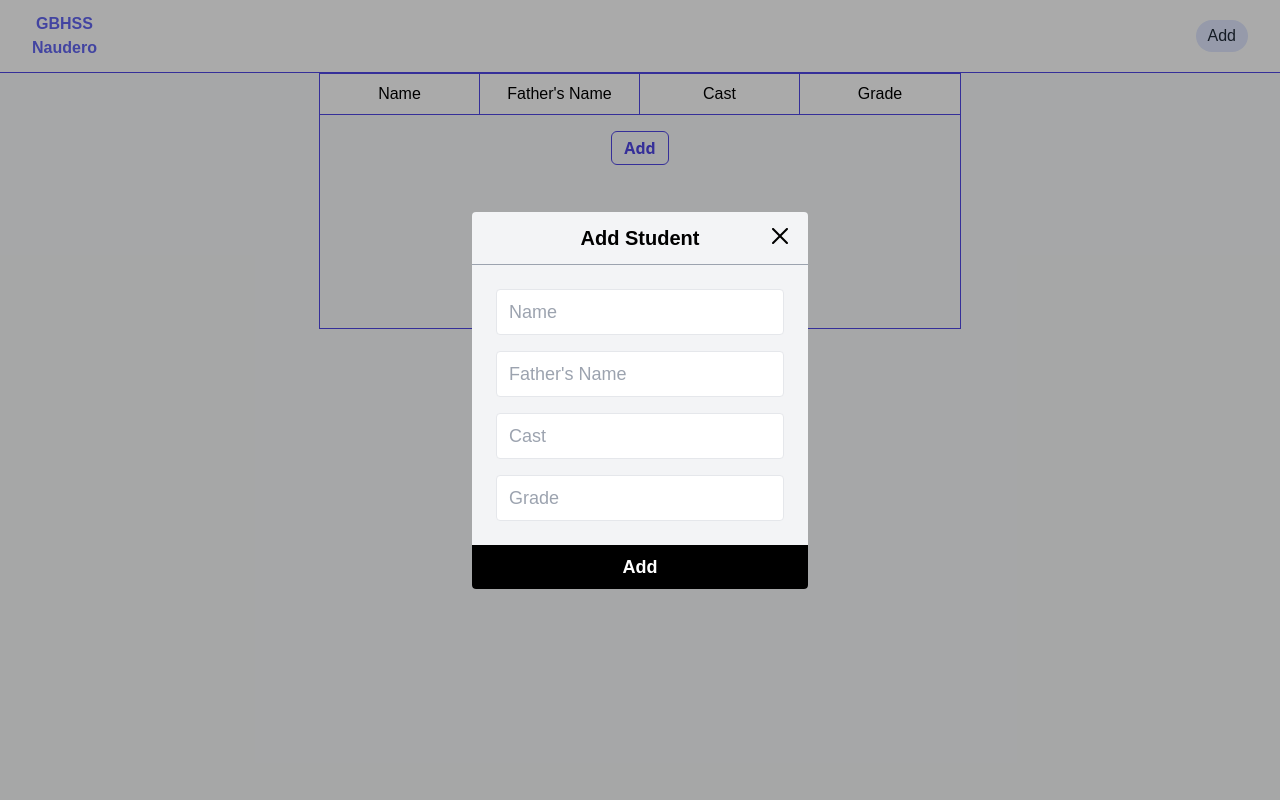
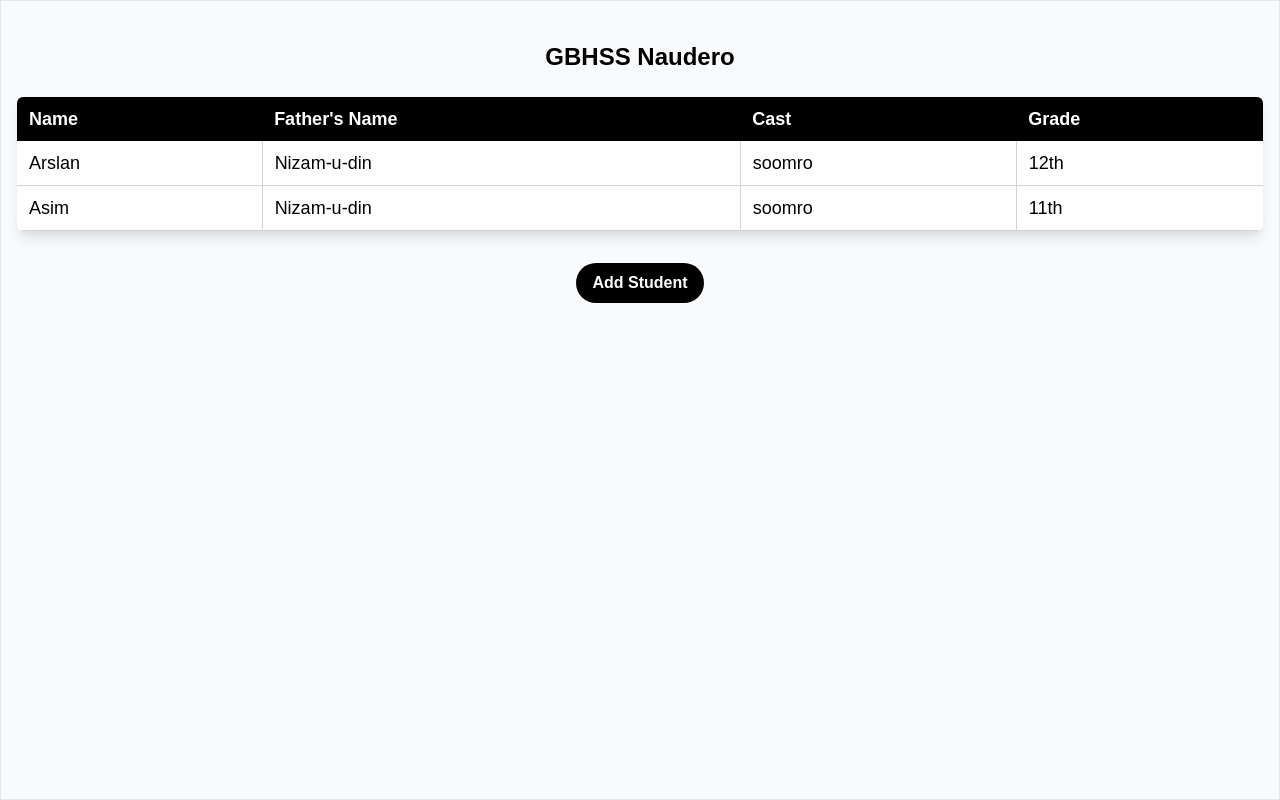
Before and after one commit to Arslan-Soomro/gbhssn-register, a React (Vite) app: page / in a window 1280 px wide. Built offline with nearby package versions, Linux system fonts and the light colour scheme; a web font is replaced by a local one.

Commit message:
Complete Functionality Of Adding a Student

```diff
--- a/index.html
+++ b/index.html
@@ -7,7 +7,7 @@
     <title>Vite App</title>
   </head>
   <body>
-    <div id="root"></div>
+    <div id="root" style="height: 100%;"></div>
     <script type="module" src="/src/main.jsx"></script>
   </body>
 </html>
--- a/src/App.jsx
+++ b/src/App.jsx
@@ -1,42 +1,51 @@
-import React, { useState } from 'react';
+import React, { useState } from "react";
 import Row from "./components/Row";
-import Modal from './components/Modal';
+import Modal from "./components/Modal";
 
 function App() {
+  const [showModal, setShowModal] = useState(false);
 
-  const [displayModal, setDisplayModal] = useState(true);
+  const [rowData, setRowData] = useState([
+    {name: 'Arslan', fname:'Nizam-u-din', cast: 'soomro', grade:'12th'},
+    {name: 'Asim', fname:'Nizam-u-din', cast: 'soomro', grade:'11th'}
+  ]);
 
-  function addClickHandler () {
-    if(displayModal){
-      setDisplayModal(false);
-    }else{
-      setDisplayModal(true);
+  function addClickHandler() {
+    if (showModal) {
+      setShowModal(false);
+    } else {
+      setShowModal(true);
     }
   }
 
 
+
   return (
     <div className="App h-full">
-      {displayModal ? <Modal toggleModal={addClickHandler} /> : null}
-
-      {/* Nav */}
-      <div className=" border-black flex items-center justify-between px-8 py-3 bg-white border-b border-indigo-600">
-        <div className="text-center font-poppins text-indigo-500">
-          <p className="font-bold">GBHSS</p>
-          <p className="font-bold">Naudero</p>
+      {showModal ? <Modal toggleModal={addClickHandler} allRecords={rowData} addRecord={setRowData} /> : null}
+      <div className="font-poppins border h-full flex flex-col items-center xs:px-4 py-4">
+        <h1 className="text-center font-bold text-2xl my-6">GBHSS Naudero</h1>
+        <div className="rounded-md container overflow-y-auto bg-white shadow-lg">
+          <table className="w-full">
+            <thead className="text-left text-white bg-black">
+              <tr>
+                <th className="px-3 py-2 text-xs xs:text-sm sm:text-lg">Name</th>
+                <th className="px-3 py-2 text-xs xs:text-sm sm:text-lg">Father's Name</th>
+                <th className="px-3 py-2 text-xs xs:text-sm sm:text-lg">Cast</th>
+                <th className="px-3 py-2 text-xs xs:text-sm sm:text-lg">Grade</th>
+              </tr>
+            </thead>
+            <tbody className="">
+              {rowData.map((data, i) => <Row key={i} name={data.name} fname={data.fname} cast={data.cast} grade={data.grade} />)}
+            </tbody>
+          </table>
         </div>
-        <button className="rounded-full text-gray-800 px-3 py-1 font-poppins bg-indigo-100 hover:bg-indigo-200">Add</button>
-      </div>
-
-      {/* Records */}
-      <div className="border border-indigo-600 mx-auto w-max h-64">
-        <div>
-          <Row name="Name" fname="Father's Name" cast="Cast" grade="Grade" />
-        </div>
-        <button className="block font-bold my-4 mx-auto border border-indigo-600 px-3 py-1 rounded-md text-indigo-600 hover:bg-indigo-600 hover:text-white" onClick={addClickHandler}>Add</button>
+        <button className="rounded-full mt-8 px-4 py-2 font-poppins font-bold text-white text-sm sm:text-base bg-black" onClick={addClickHandler}>
+          Add Student
+        </button>
       </div>
     </div>
-  )
+  );
 }
 
 export default App;
--- a/src/components/Modal.jsx
+++ b/src/components/Modal.jsx
@@ -15,7 +15,14 @@ const Modal = (props) => {
       castRef.current.value &&
       gradeRef.current.value
     ) {
-      console.log("Eligible");
+      const newRecord = {
+          name: nameRef.current.value,
+          fname: fnameRef.current.value,
+          cast: castRef.current.value,
+          grade: gradeRef.current.value
+      }
+      props.addRecord([...props.allRecords, newRecord ]);
+      props.toggleModal();
     }
   }
 
--- a/src/components/Row.jsx
+++ b/src/components/Row.jsx
@@ -1,14 +1,22 @@
 import React from "react";
 
 const Row = (props) => {
-    return(
-        <div className="border-b border-indigo-600 flex font-poppins bg-white">
-            <p className="p-2 border-r text-center text-sm border-indigo-600 w-20 xs:text-base xs:w-28 sm:w-40">{props.name}</p>
-            <p className="p-2 border-r text-center text-sm border-indigo-600 w-20 xs:text-base xs:w-28 sm:w-40 ">{props.fname}</p>
-            <p className="p-2 border-r text-center text-sm border-indigo-600 w-20 xs:text-base xs:w-28 sm:w-40">{props.cast}</p>
-            <p className="p-2 text-center text-sm xs:text-base w-20 xs:w-28 sm:w-40">{props.grade}</p>
-        </div>
-    )
-}
+  return (
+    <tr className="border-b border-gray-300 h-max">
+      <td className="px-3 py-2 text-sm xs:text-base sm:text-lg border-r border-gray-300">
+        {props.name}
+      </td>
+      <td className="px-3 py-2 text-sm xs:text-base sm:text-lg border-r border-gray-300">
+        {props.fname}
+      </td>
+      <td className="px-3 py-2 text-sm xs:text-base sm:text-lg border-r border-gray-300">
+        {props.cast}
+      </td>
+      <td className="px-3 py-2 text-sm xs:text-base sm:text-lg">
+        {props.grade}
+      </td>
+    </tr>
+  );
+};
 
 export default Row;
```
